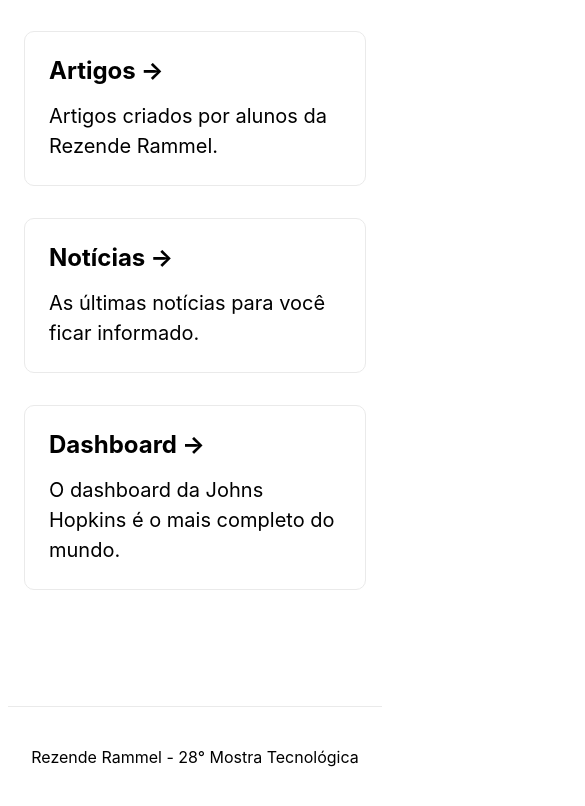
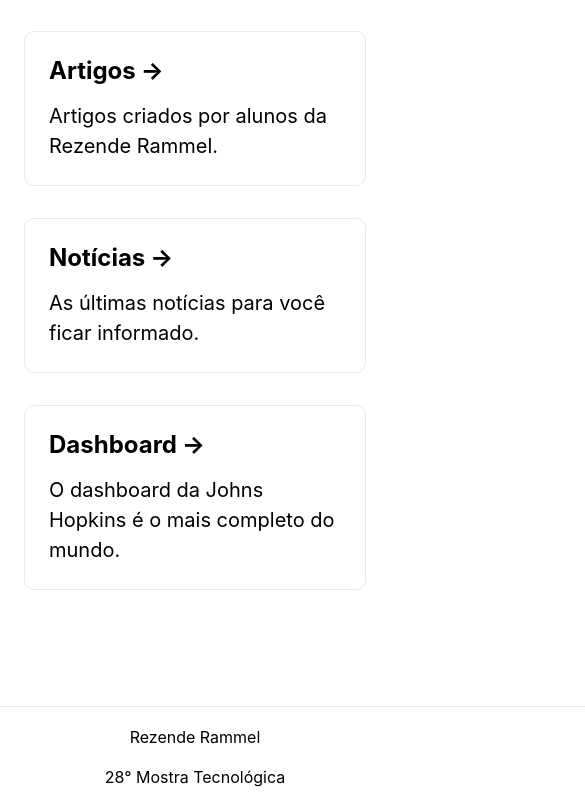
Before and after one commit to joaopedroaa/covidbrazil, a Next.js app: page / in a window 390 px wide. Shown: the part 678-1484 px from the top of the page, 585 px wide, since content can reach past the window. Built offline with nearby package versions, Linux system fonts and the light colour scheme.

Commit message:
feat: create a responsive footer

```diff
--- a/components/Footer/Footer.module.css
+++ b/components/Footer/Footer.module.css
@@ -1,20 +1,47 @@
 .footer {
-  width: 100%;
-  height: 100px;
-
-  margin-top: 20px;
-  border-top: 1px solid #eaeaea;
   display: flex;
   justify-content: center;
   align-items: center;
+
+  width: 90vw;
+  min-width: 1024px;
+  height: 80px;
+
+  margin-top: 20px;
+
+  border-top: 1px solid #eaeaea;
+  box-shadow: 0 -2px 8px rgba(0, 0, 0, 0.1);
 }
 
 .footer img {
   margin-left: 0.5rem;
 }
 
-.footer a {
-  display: flex;
-  justify-content: center;
-  align-items: center;
+.footer p {
+  margin-right: 6px;
 }
+
+.footer p:first-child:after {
+  content: " - ";
+  margin-left: 6px;
+}
+
+@media (max-width: 450px) {
+  .footer {
+    flex-direction: column;
+    flex-wrap: wrap;
+
+    height: 100px;
+    width: 100vw;
+    box-shadow: none;
+  }
+
+  .footer p {
+    margin: 10px 0;
+  }
+
+  .footer p:first-child:after {
+    content: "";
+    margin-left: 0;
+  }
+}
--- a/components/Footer/index.js
+++ b/components/Footer/index.js
@@ -3,12 +3,8 @@ import styles from './Footer.module.css'
 export default function footer() {
   return (
     <footer className={styles.footer}>
-      <a
-        href="http://etrr.com.br/"
-        target="_blank"
-        rel="noopener noreferrer"
-      >
-        Rezende Rammel - 28° Mostra Tecnológica</a>
+      <p>Rezende Rammel</p>
+      <p>28° Mostra Tecnológica</p>
     </footer>
 
   )
--- a/pages/articles.js
+++ b/pages/articles.js
@@ -24,9 +24,7 @@ export default function artigos() {
 
 
 
-
-
-      <Footer />
+      {/* <Footer /> */}
     </div>
   )
 }
--- a/pages/index.js
+++ b/pages/index.js
@@ -60,7 +60,7 @@ export default function Home() {
 
 
         </div>
-        {/* <img className={styles.covidImg} src="/covid.png"></img> */}
+
       </main >
 
       <Footer />
--- a/styles/Home.module.css
+++ b/styles/Home.module.css
@@ -1,5 +1,3 @@
-
-
 .main {
   padding: 5rem 0;
   flex: 1;
@@ -9,9 +7,8 @@
   align-items: center;
 }
 
-
 .title span {
-  color: #00A600;
+  color: #00a600;
   text-decoration: none;
 }
 
@@ -27,7 +24,6 @@
   font-size: 3.7rem;
 }
 
-
 .title,
 .description {
   text-align: center;
@@ -40,14 +36,14 @@
   padding: 0 10px;
 }
 
-/* .code {
+.code {
   background: #fafafa;
   border-radius: 5px;
   padding: 0.75rem;
   font-size: 1.1rem;
   font-family: Menlo, Monaco, Lucida Console, Liberation Mono, DejaVu Sans Mono,
     Bitstream Vera Sans Mono, Courier New, monospace;
-} */
+}
 
 .grid {
   display: flex;
@@ -55,8 +51,12 @@
   justify-content: center;
   flex-wrap: wrap;
 
+  margin-top: 3rem;
+
+
   max-width: 800px;
-  margin-top: 3rem;
+
+
 }
 
 .card {
@@ -75,32 +75,29 @@
 .card:hover,
 .card:focus,
 .card:active {
-  color: #00A600;
-  border-color: #00A600;
-
-
+  color: #00a600;
+  border-color: #00a600;
 }
 
-.cardTitle  {
+.cardTitle {
+  font-size: 1.5rem;
+
   margin-top: 0;
   margin-bottom: 16px;
-  font-size: 1.5rem;
 }
 
-
-.cardTitle::after  {
+.cardTitle::after {
   content: "→";
   position: absolute;
   margin-left: 5px;
   transition: transform 0.15s ease;
+}
 
-}
-.card:hover .cardTitle::after  {
+.card:hover .cardTitle::after {
   transform: translateX(5px);
 }
 
-
-.card h3 {
+.card h2 {
   margin: 0 0 1rem 0;
   font-size: 1.5rem;
 }
@@ -113,20 +110,9 @@
 
 
 
-.logo {
-  height: 1em;
-}
-
 @media (max-width: 600px) {
   .grid {
     width: 100%;
     flex-direction: column;
   }
 }
-
-.covidImg{
-  position: absolute;
-  z-index: -1;
-  width: 600px;
-
-}
```
